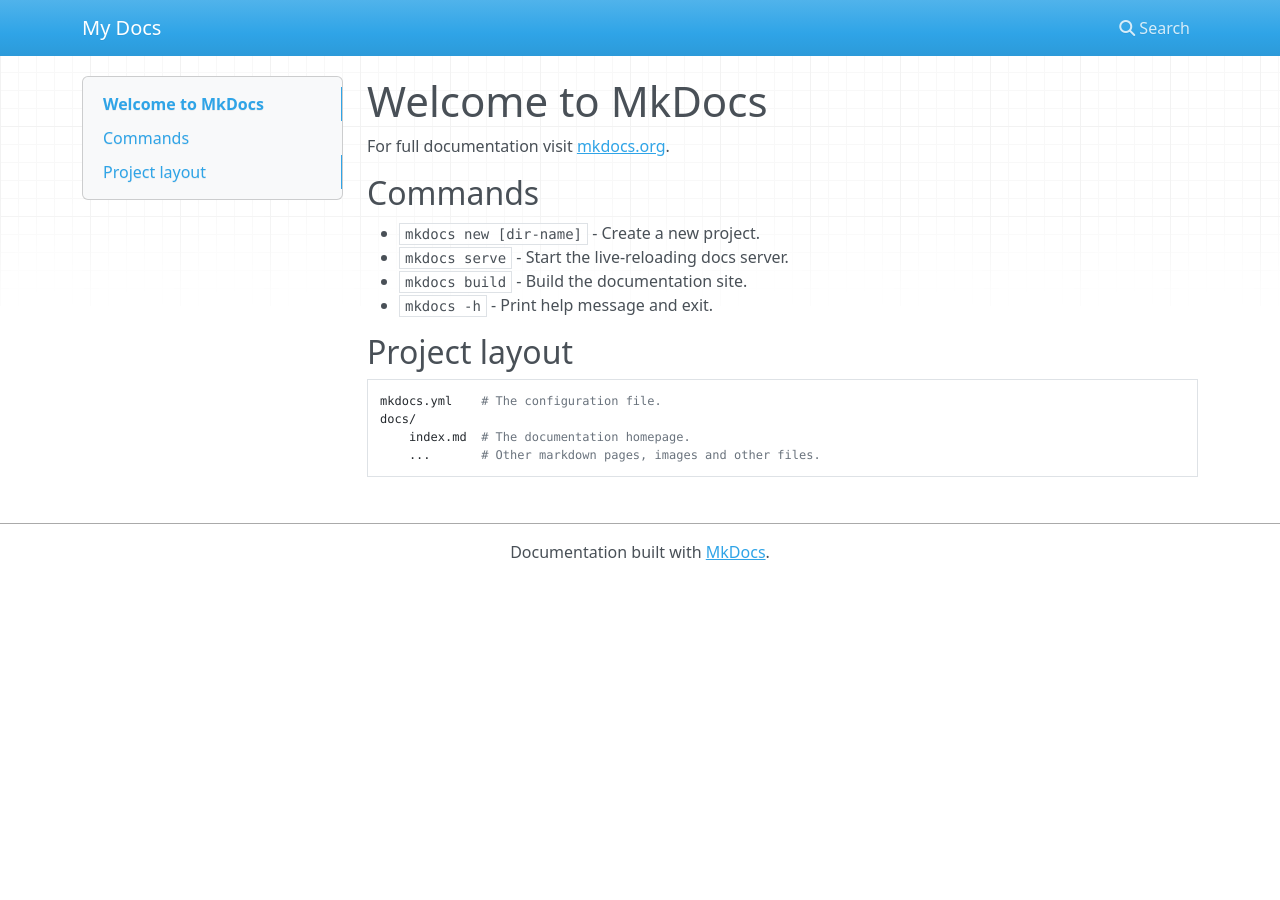
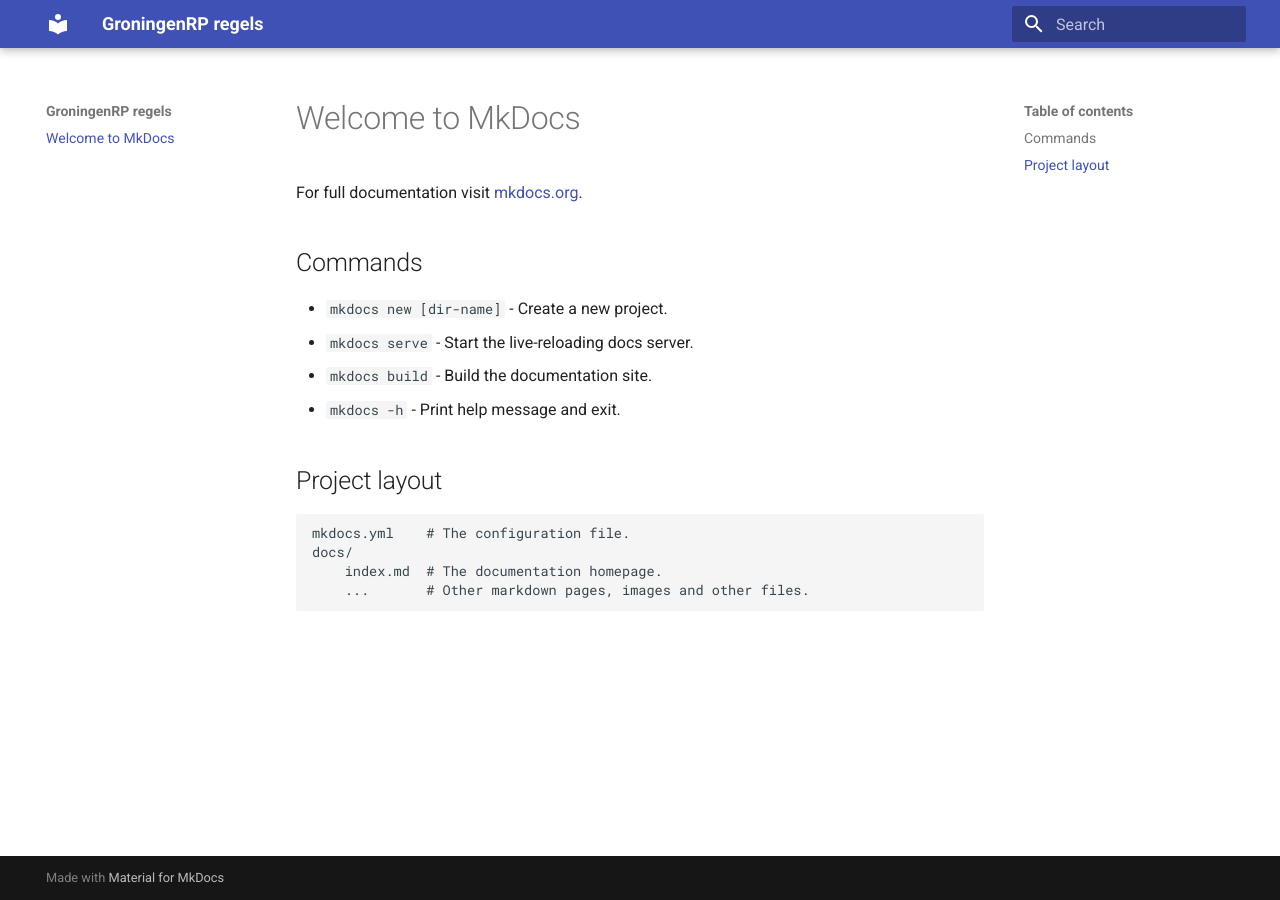
Before and after one commit to MeetixRP/Meetix-Informatie, an MkDocs documentation site: the page built from docs/index.md, in a window 1280 px wide. Built offline with MkDocs 1.6.1 and Material for MkDocs 9.7.7, drawn with Linux system fonts in a browser that asks for light colours; nearby versions of some CDN libraries.

Commit message:
Update mkdocs.yml

```diff
--- a/mkdocs.yml
+++ b/mkdocs.yml
@@ -1 +1,3 @@
-site_name: My Docs
+site_name: GroningenRP regels
+theme:
+  name: material
```
